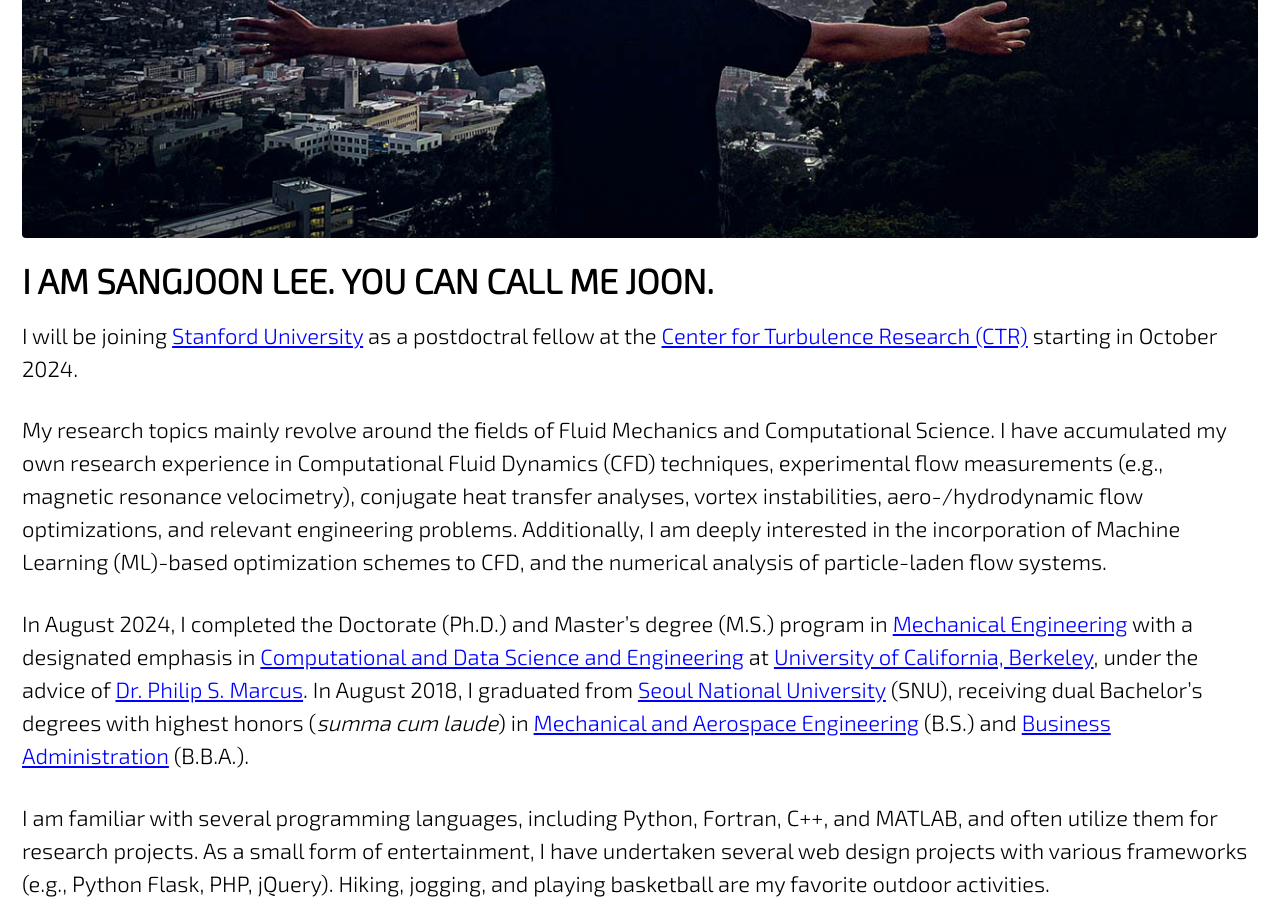
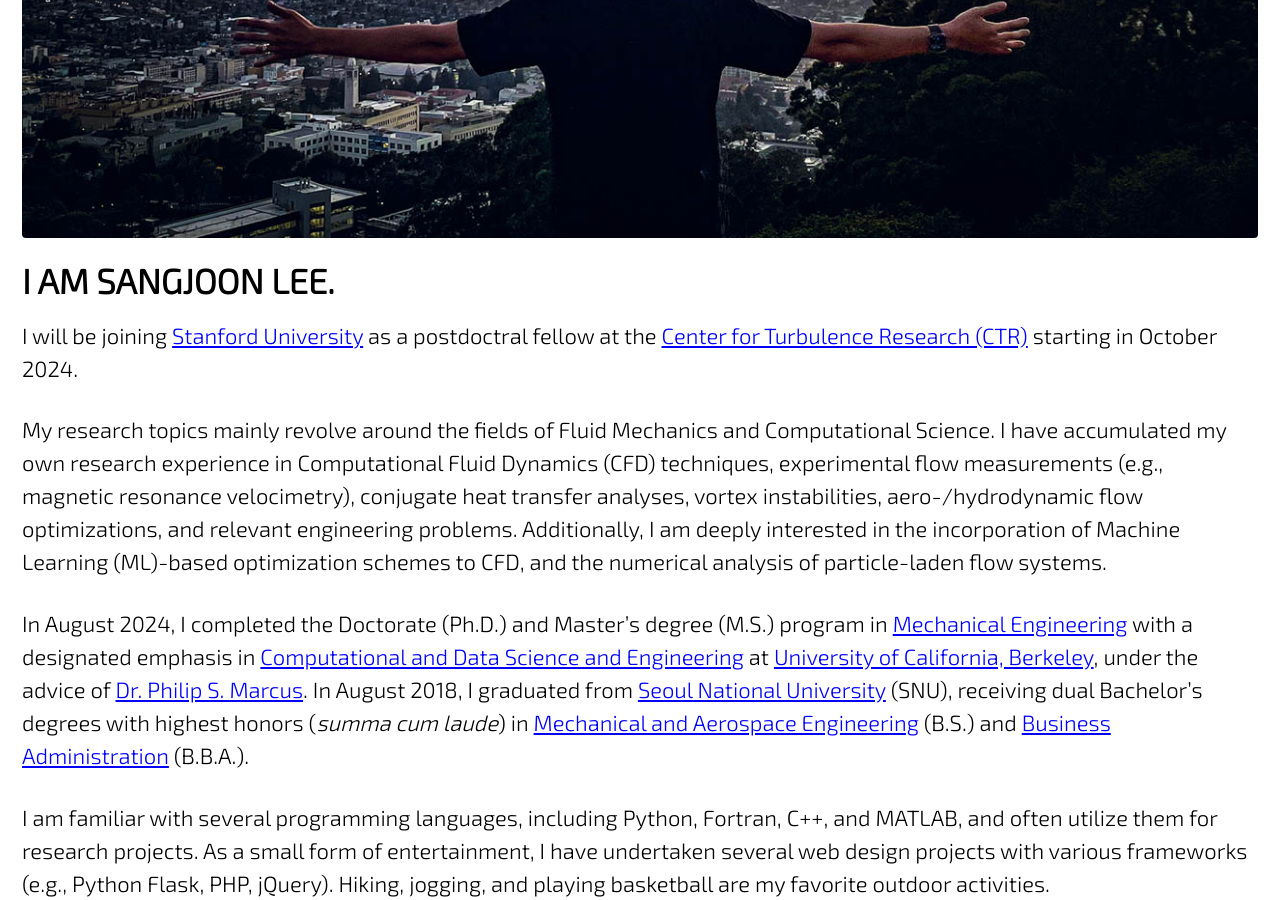
Before and after one commit to jun9303/jun9303.github.io, a Jekyll site: the page built from index.md, in a window 1280 px wide and 900 px high, scrolled down 983 px. Built offline with Jekyll 4.4.1, drawn with Linux system fonts in a browser that asks for light colours; cached includes are drawn as plain includes; nearby versions of some CDN libraries.

Commit message:
Profile Updated 071324

```diff
--- a/index.md
+++ b/index.md
@@ -13,7 +13,7 @@ intro:
 
 {% include figure id="row1_welcome" image_path="assets/images/welcome_1.jpg" %}
 
-# I AM SANGJOON LEE. YOU CAN CALL ME JOON.
+# I AM SANGJOON LEE.
 
 I will be joining [Stanford University](https://www.stanford.edu/) as a postdoctral fellow at the [Center for Turbulence Research (CTR)](https://ctr.stanford.edu/) starting in October 2024.
 
```
